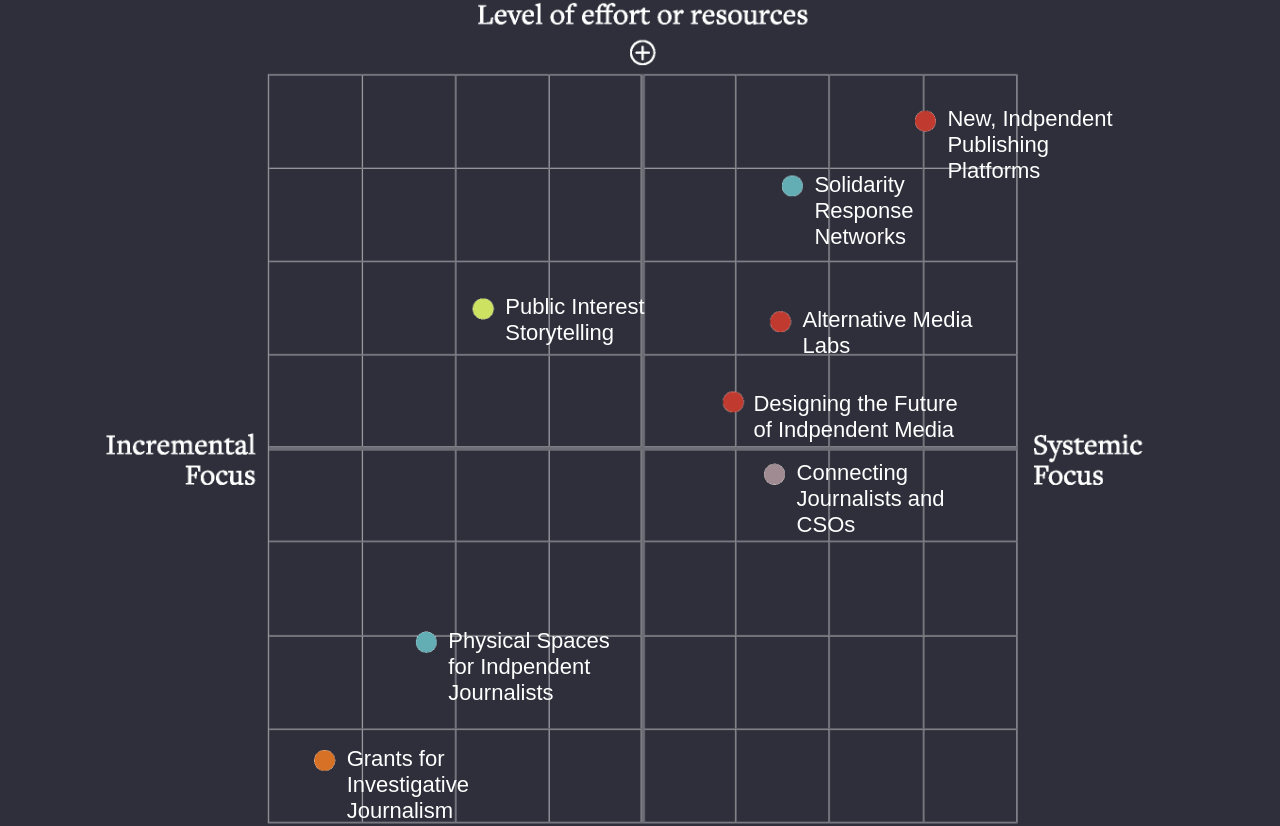
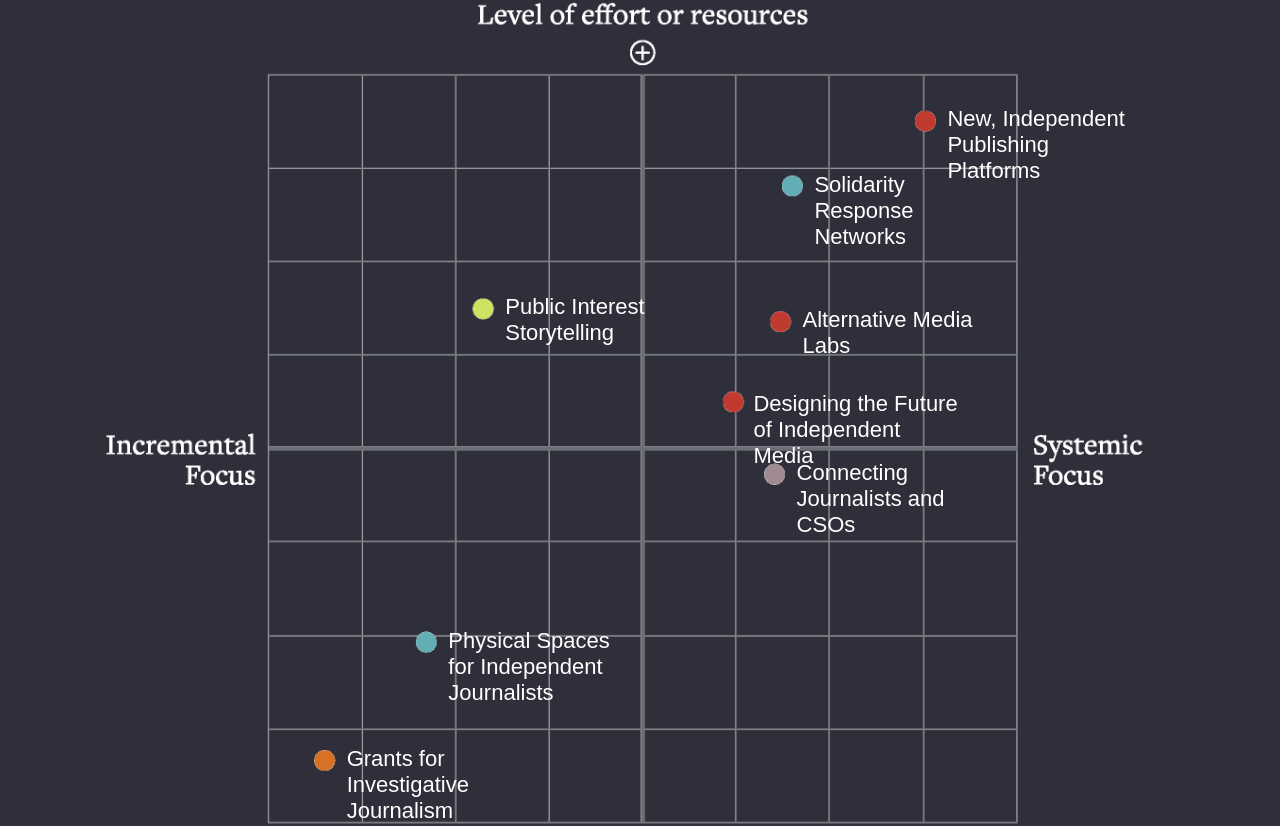
Before and after one commit to theReboot/onken, a Jekyll site: the page built from 3-opportunities/index.md, in a window 1280 px wide and 1400 px high, scrolled down 546 px. Shown: the part 154-980 px from the top of the window. Built offline with Jekyll 4.4.1, drawn with Linux system fonts in a browser that asks for light colours; nearby versions of some CDN libraries.

Commit message:
Independent fix

```diff
--- a/_includes/graphic-matrix.html
+++ b/_includes/graphic-matrix.html
@@ -121,7 +121,7 @@
 		<img id="g-ai0-0" class="g-aiImg" src="{{ site.baseurl }}/assets/img/ON_matrix-desktop.png"/>
 		<div class="flyOut__wrap">
 			<div id="g-ai0-1" class="g-flyOutButton g-aiAbs" style="top:10.0112%;left:77.4465%;width:17.6917%;">
-				<p>New, Indpendent</p>
+				<p>New, Independent</p>
 				<p>Publishing Platforms</p>
 			</div>
 			{% include flyOut.html id="new-independent-publishing-platforms" content=independentPublishingPlatforms %}
@@ -147,7 +147,7 @@
 		</div>
 		<div class="flyOut__wrap">
 			<div id="g-ai0-5" class="g-flyOutButton g-aiAbs" style="top:36.7668%;left:60.1309%;width:18.7026%;">
-				<p>Designing the Future of Indpendent Media</p>
+				<p>Designing the Future of Independent Media</p>
 			</div>
 			{% include flyOut.html id="designing-the-future" content=futureVisioning %}
 		</div>
@@ -160,7 +160,7 @@
 		<div class="flyOut__wrap">
 			<div id="g-ai0-7" class="g-flyOutButton g-aiAbs" style="top:59.0041%;left:32.8906%;width:20.8088%;">
 				<p>Physical Spaces </p>
-				<p>for Indpendent Journalists</p>
+				<p>for Independent Journalists</p>
 			</div>
 			{% include flyOut.html id="physical-spaces" content=physicalSpaces %}
 		</div>
@@ -210,7 +210,7 @@
 		<div class="flyOut__wrap">
 			<div id="g-ai1-1" class="g-flyOutButton g-aiAbs" style="top:10.8144%;left:85.3104%;width:14.7135%;">
 				<p>New, </p>
-				<p>Indpendent</p>
+				<p>Independent</p>
 				<p>Publishing </p>
 				<p>Platforms</p>
 			</div>
@@ -239,7 +239,7 @@
 		</div>
 		<div class="flyOut__wrap">
 			<div id="g-ai1-5" class="g-flyOutButton g-aiAbs" style="top:37.9041%;left:62.8196%;width:24.2188%;">
-				<p>Designing the Future of Indpendent Media</p>
+				<p>Designing the Future of Independent Media</p>
 			</div>
 			{% include flyOut.html id="designing-the-future" content=futureVisioning %}
 		</div>
@@ -252,7 +252,7 @@
 		<div class="flyOut__wrap">
 			<div id="g-ai1-7" class="g-flyOutButton g-aiAbs" style="top:60.4966%;left:27.4378%;width:27.0833%;">
 				<p>Physical Spaces </p>
-				<p>for Indpendent Journalists</p>
+				<p>for Independent Journalists</p>
 			</div>
 			{% include flyOut.html id="physical-spaces" content=physicalSpaces %}
 		</div>
@@ -323,7 +323,7 @@
 		<div class="flyOut__wrap">
 			<div id="g-ai2-6" class="g-flyOutButton g-aiAbs" style="top:41.9527%;left:86.9951%;width:12.8655%;">
 				<p>New, </p>
-				<p>Indpendent</p>
+				<p>Independent</p>
 				<p>Publishing </p>
 				<p>Platforms</p>
 			</div>
@@ -352,7 +352,7 @@
 		</div>
 		<div class="flyOut__wrap">
 			<div id="g-ai2-10" class="g-flyOutButton g-aiAbs" style="top:61.5866%;left:63.5672%;width:25.1462%;">
-				<p>Designing the Future of Indpendent Media</p>
+				<p>Designing the Future of Independent Media</p>
 			</div>
 			{% include flyOut.html id="designing-the-future" content=futureVisioning %}
 		</div>
@@ -365,7 +365,7 @@
 		<div class="flyOut__wrap">
 			<div id="g-ai2-12" class="g-flyOutButton g-aiAbs" style="top:78.0321%;left:26.7113%;width:28.0702%;">
 				<p>Physical Spaces </p>
-				<p>for Indpendent Journalists</p>
+				<p>for Independent Journalists</p>
 			</div>
 			{% include flyOut.html id="physical-spaces" content=physicalSpaces %}
 		</div>
```
